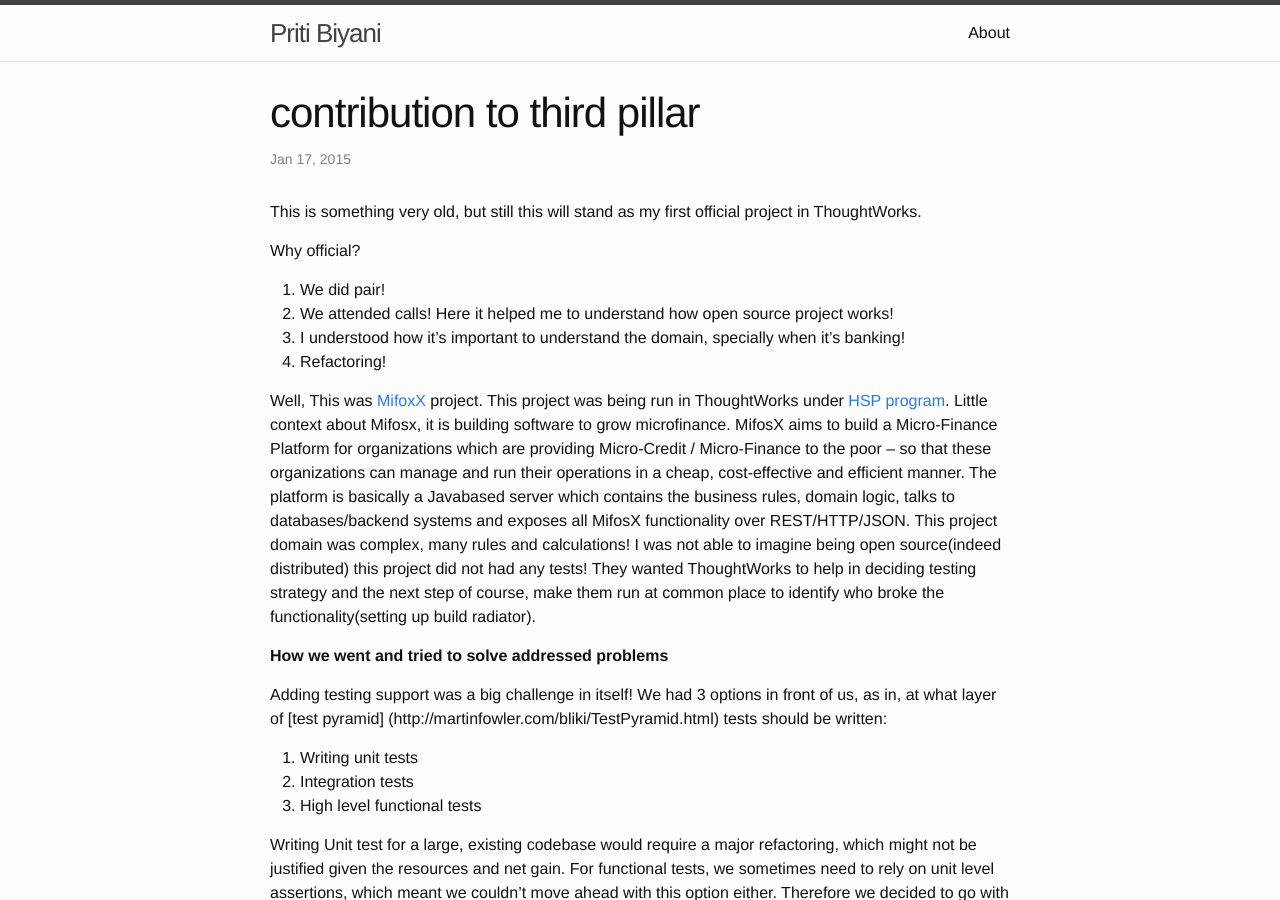
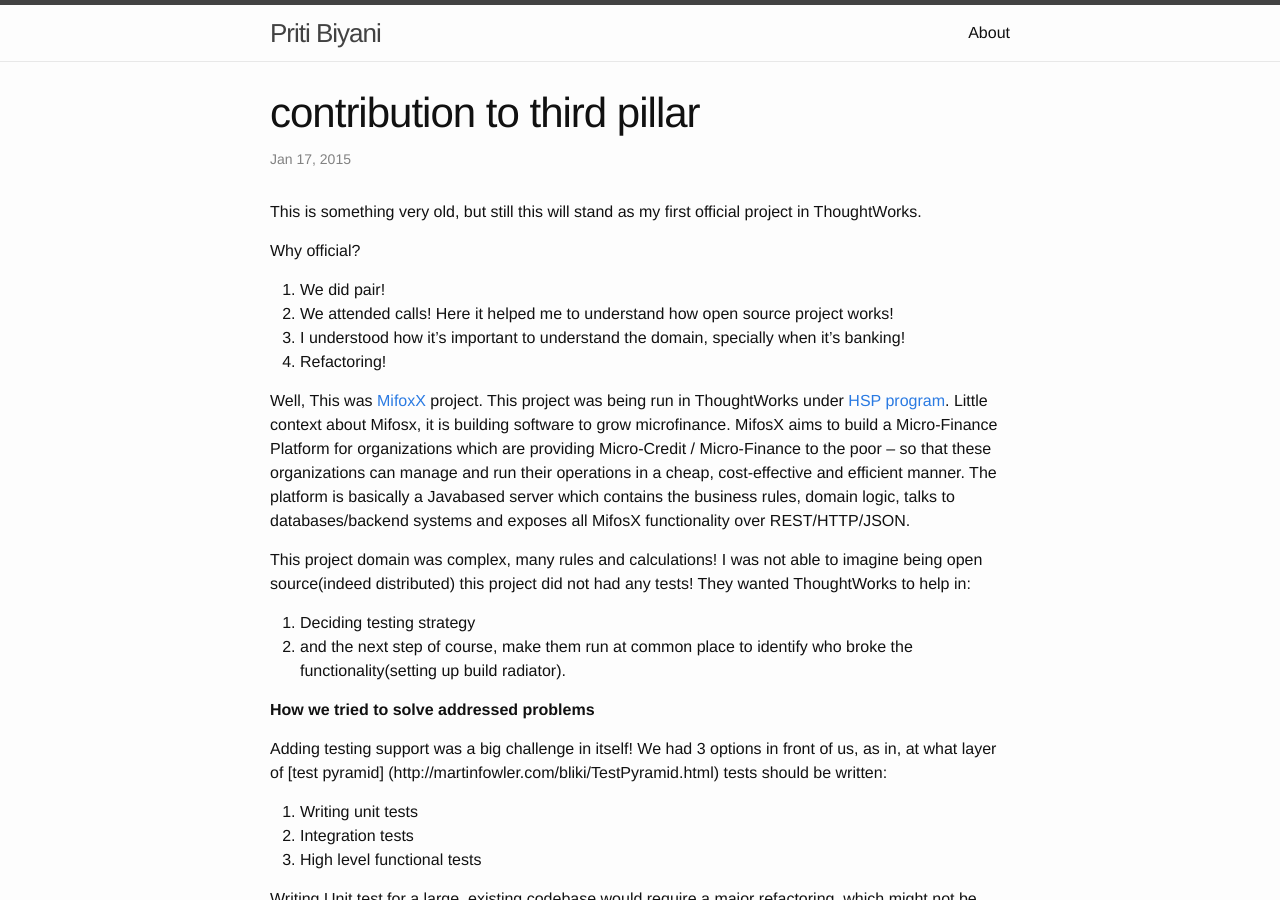
Before and after one commit to pritibiyani/pritibiyani.github.io, a Jekyll site: the page built from _posts/2015-01-17-contribution-to-third-pillar.markdown, in a window 1280 px wide and 900 px high. Built offline with Jekyll 4.4.1, drawn with Linux system fonts in a browser that asks for light colours; comment, search, counter and statistics services are not loaded.

Commit message:
correcting small things

```diff
--- a/_posts/2015-01-17-contribution-to-third-pillar.markdown
+++ b/_posts/2015-01-17-contribution-to-third-pillar.markdown
@@ -17,9 +17,13 @@ Why official?
 Well, This was [MifoxX](http://www.openmf.org/) project. This project was being run in ThoughtWorks under [HSP program]( http://www.thoughtworks.com/insights/blog/humanitarian-software-program).
 Little context about Mifosx, it is building software to grow microfinance. MifosX aims to build a Micro-Finance Platform for organizations which are providing Micro-Credit / Micro-Finance to the poor -- so that these organizations can manage and run their operations in a cheap, cost-effective and efficient manner.
 The platform is basically a Javabased server which contains the business rules, domain logic, talks to databases/backend systems and exposes all MifosX functionality over REST/HTTP/JSON.
-This project domain was complex, many rules and calculations! I was not able to imagine being open source(indeed distributed) this project did not had any tests! They wanted ThoughtWorks to help in deciding testing strategy and the next step of course, make them run at common place to identify who broke the functionality(setting up build radiator).
 
-**How we went and tried to solve addressed problems**
+This project domain was complex, many rules and calculations! I was not able to imagine being open source(indeed distributed) this project did not had any tests! They wanted ThoughtWorks to help in:
+
+ 1. Deciding testing strategy
+ 2. and the next step of course, make them run at common place to identify who broke the functionality(setting up build radiator).
+
+**How we tried to solve addressed problems**
 
 Adding testing support was a big challenge in itself! We had 3 options in front of us, as in, at what layer of [test pyramid] (http://martinfowler.com/bliki/TestPyramid.html) tests should be written:
 
```
